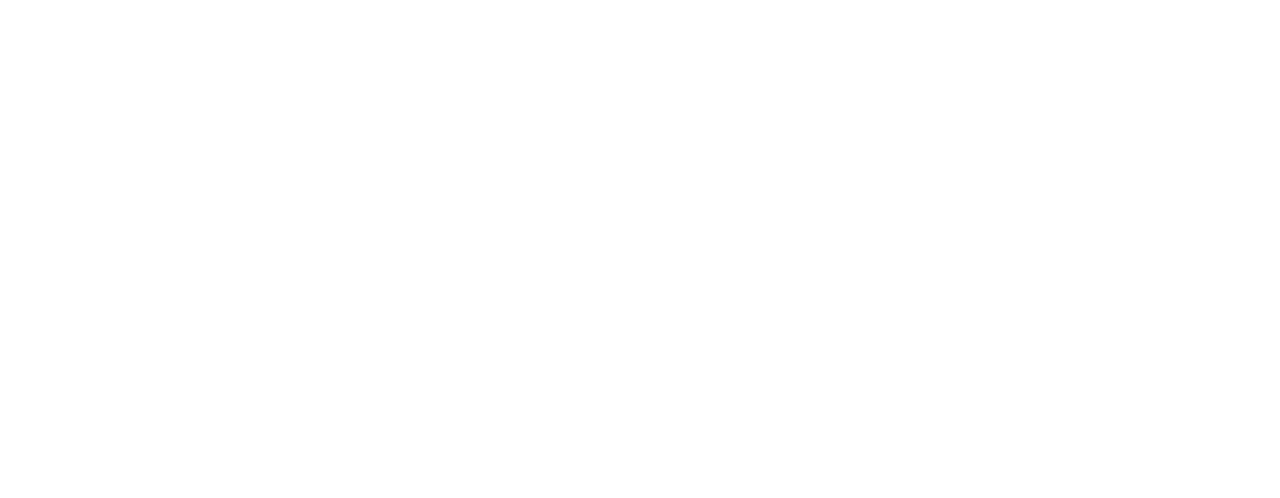
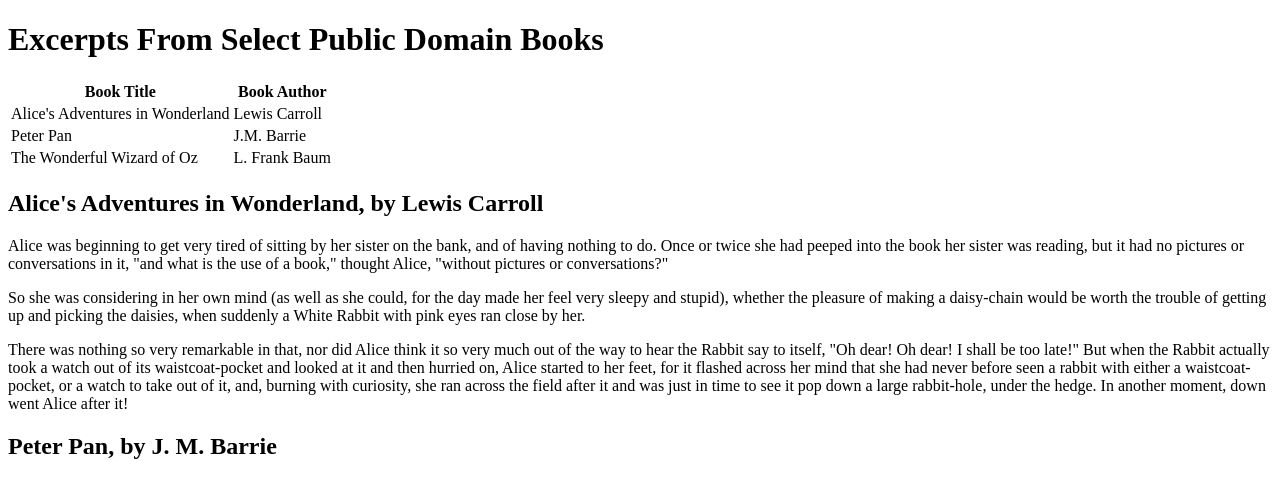
Before and after one commit to errlearn/webdev_lab3, a plain HTML site: page index.html in a window 1280 px wide. Drawn offline with Linux system fonts and the light colour scheme.

Commit message:
Add some content

```diff
--- a/index.html
+++ b/index.html
@@ -3,9 +3,38 @@
 <head>
   <meta charset="UTF-8">
   <meta name="viewport" content="width=device-width, initial-scale=1.0">
-  <title>Lab 3</title>
+  <title>Excerpts From Select Public Domain Books</title>
 </head>
 <body>
-
+  <h1>Excerpts From Select Public Domain Books</h1>
+  <table>
+    <tr>
+      <th>Book Title</th>
+      <th>Book Author</th>
+    </tr>
+    <tr>
+      <td>Alice's Adventures in Wonderland</td>
+      <td>Lewis Carroll</td>
+    </tr>
+    <tr>
+      <td>Peter Pan</td>
+      <td>J.M. Barrie</td>
+    </tr>
+    <tr>
+      <td>The Wonderful Wizard of Oz</td>
+      <td>L. Frank Baum</td>
+    </tr>
+  </table>
+  <h2>Alice's Adventures in Wonderland, by Lewis Carroll</h2>
+  <div>
+    <p>Alice was beginning to get very tired of sitting by her sister on the bank, and of having nothing to do. Once or twice she had peeped into the book her sister was reading, but it had no pictures or conversations in it, "and what is the use of a book," thought Alice, "without pictures or conversations?"</p>
+  </div>
+  <div>
+    <p>So she was considering in her own mind (as well as she could, for the day made her feel very sleepy and stupid), whether the pleasure of making a daisy-chain would be worth the trouble of getting up and picking the daisies, when suddenly a White Rabbit with pink eyes ran close by her.</p>
+  </div>
+  <div>
+    <p>There was nothing so very remarkable in that, nor did Alice think it so very much out of the way to hear the Rabbit say to itself, "Oh dear! Oh dear! I shall be too late!" But when the Rabbit actually took a watch out of its waistcoat-pocket and looked at it and then hurried on, Alice started to her feet, for it flashed across her mind that she had never before seen a rabbit with either a waistcoat-pocket, or a watch to take out of it, and, burning with curiosity, she ran across the field after it and was just in time to see it pop down a large rabbit-hole, under the hedge. In another moment, down went Alice after it!</p>
+  </div>
+  <h2>Peter Pan, by J. M. Barrie</h2>
 </body>
 </html>
```
